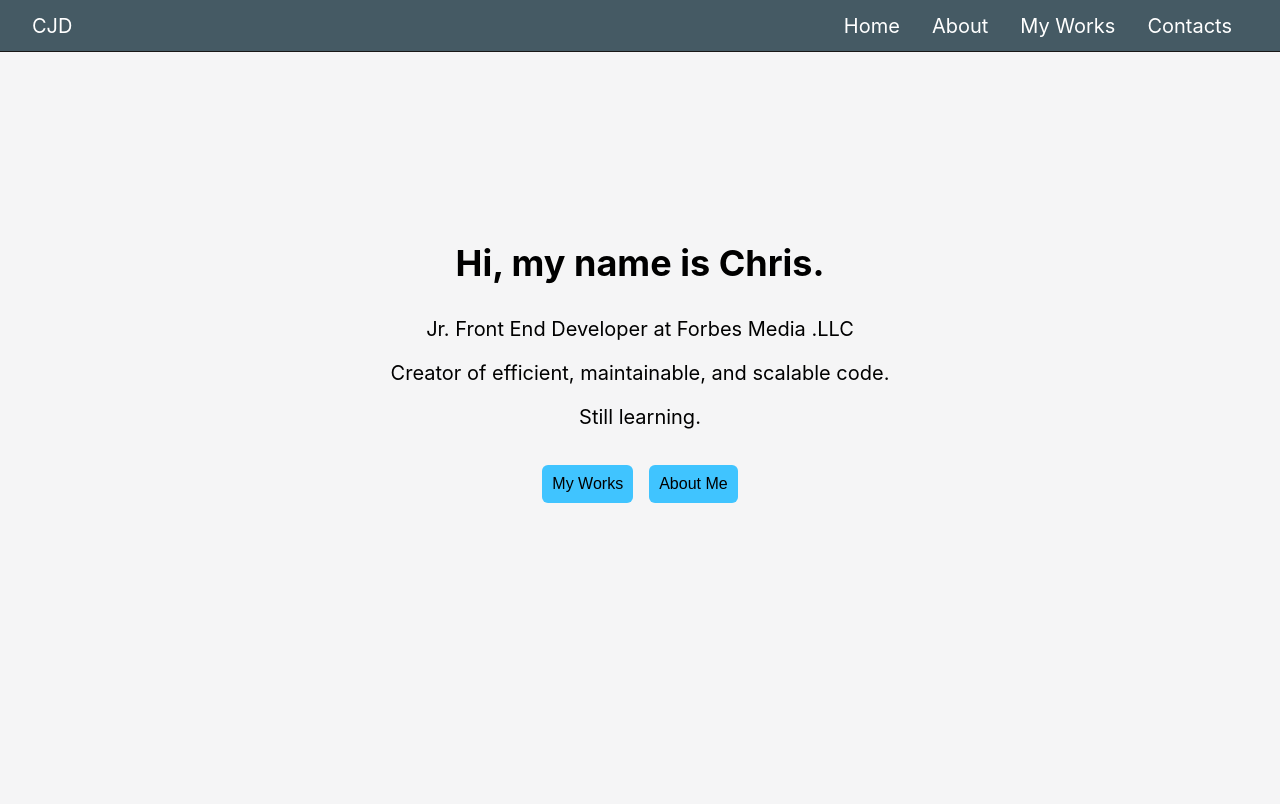
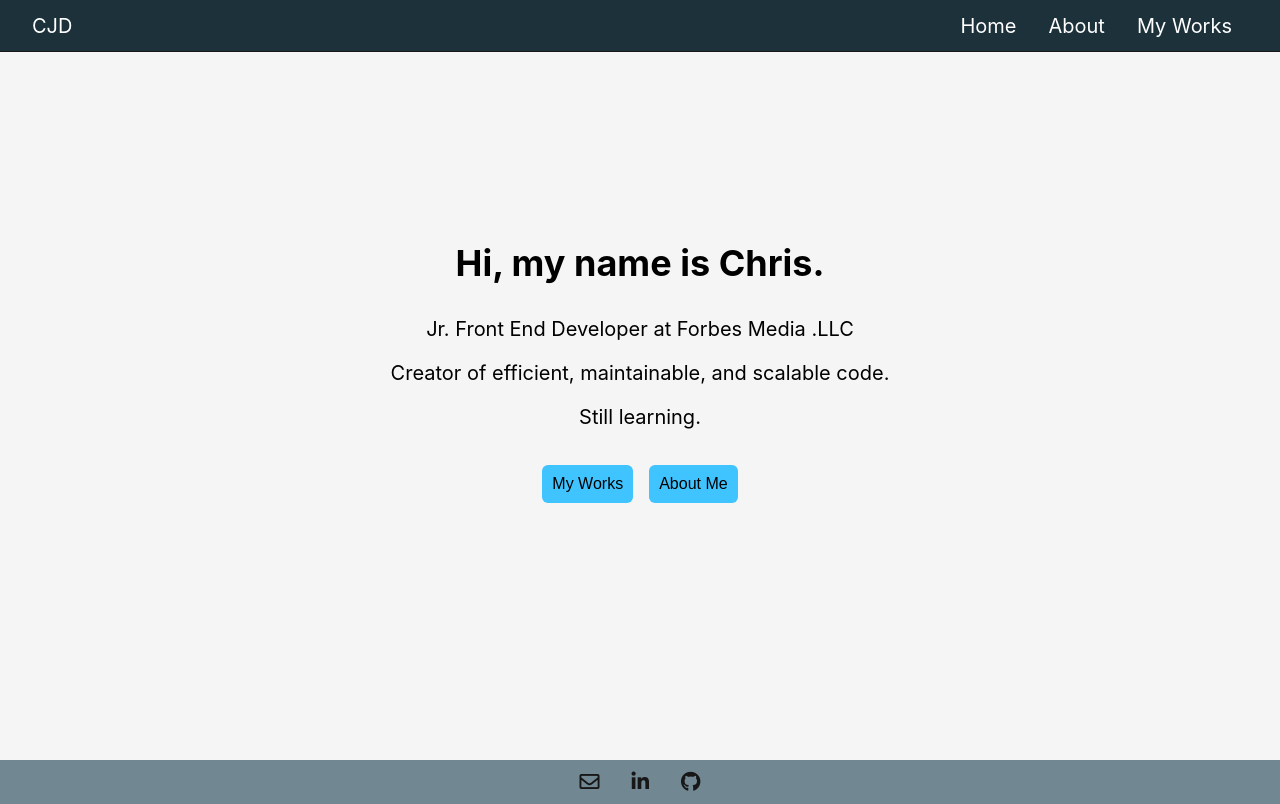
Before and after one commit to cjdeleon62/react-starter, a React app: page / in a window 1280 px wide. Built offline with nearby package versions, Linux system fonts and the light colour scheme.

Commit message:
add the footer

```diff
--- a/src/components/contacts/ContactsComponent.js
+++ /dev/null
@@ -1,10 +0,0 @@
-import React from 'react';
-
-const ContactsComponent = () => (
-  <section>
-    This is the ContactsComponent
-  </section>
-);
-
-ContactsComponent.displayName = 'ContactsComponent';
-export default ContactsComponent;
--- /dev/null
+++ b/src/components/footer/FooterComponent.js
@@ -0,0 +1,21 @@
+import React from 'react';
+
+const FooterComponent = () => (
+  <div className="footer">
+    <div className="footer__block">
+      <a href="mailto:cjdeleon215@gmail.com" target="_top" className="footer__link footer__link--email">
+        <i className="far fa-envelope" />
+      </a>
+      <a href="https://www.linkedin.com/in/cjdeleon62/" target="_blank" rel="noopener noreferrer" className="footer__link footer__link--linkedin">
+        <i className="fab fa-linkedin-in" />
+      </a>
+      <a href="https://github.com/cjdeleon62/" target="_blank" rel="noopener noreferrer" className="footer__link footer__link--github">
+        <i className="fab fa-github" />
+      </a>
+    </div>
+  </div>
+);
+
+FooterComponent.displayName = 'FooterComponent';
+
+export default FooterComponent;
--- a/src/components/header/HeaderComponent.js
+++ b/src/components/header/HeaderComponent.js
@@ -17,9 +17,6 @@ const HeaderComponent = () => (
         <li className="header__link">
           <Link to="/my-works">My Works</Link>
         </li>
-        <li className="header__link">
-          <Link to="/contacts">Contacts</Link>
-        </li>
       </ul>
     </nav>
   </header>
--- a/src/index.html
+++ b/src/index.html
@@ -2,7 +2,7 @@
   <head>
     <meta name="viewport" content="width=device-width, initial-scale=1.0">
     <link rel="stylesheet" href="<%=htmlWebpackPlugin.files.chunks.main.css %>">
-    <link rel="stylesheet" href="https://use.fontawesome.com/releases/v5.1.0/css/all.css" integrity="sha384-lKuwvrZot6UHsBSfcMvOkWwlCMgc0TaWr+30HWe3a4ltaBwTZhyTEggF5tJv8tbt" crossorigin="anonymous">
+    <link rel="stylesheet" href="https://use.fontawesome.com/releases/v5.3.1/css/all.css" integrity="sha384-mzrmE5qonljUremFsqc01SB46JvROS7bZs3IO2EmfFsd15uHvIt+Y8vEf7N7fWAU" crossorigin="anonymous">
     <link rel="shortcut icon" href="">
   </head>
   <body>
--- a/src/index.js
+++ b/src/index.js
@@ -6,10 +6,10 @@ import {
 import { render } from 'react-dom';
 // import HelloComponent from 'components/HelloComponent';
 import HeaderComponent from 'components/header/HeaderComponent';
+import FooterComponent from 'components/footer/FooterComponent';
 import LanderComponent from './components/lander/LanderComponent';
 import AboutComponent from './components/about/AboutComponent';
 import WorksComponent from './components/works/WorksComponent';
-import ContactsComponent from './components/contacts/ContactsComponent';
 
 import './styles/style.scss';
 
@@ -21,7 +21,7 @@ const App = () => (
         <Route exact path="/" component={LanderComponent} />
         <Route path="/about" component={AboutComponent} />
         <Route path="/my-works" component={WorksComponent} />
-        <Route path="/contacts" component={ContactsComponent} />
+        <FooterComponent />
       </Fragment>
     </Router>
   </div>
--- /dev/null
+++ b/src/styles/_footer.scss
@@ -0,0 +1,38 @@
+.footer {
+  align-items: center;
+  background-color: $primary--light;
+  display: flex;
+  height: calc(2.5rem + .5vmin);
+  justify-content: center;
+  padding: 0 2rem;
+
+  .footer__block {
+    height: 100%;
+    display: flex;
+    align-items: center;
+  }
+
+  .footer__signature {
+    font-size: 1.25rem;
+
+    .footer__copyright {
+      font-size: 1rem;
+      margin-left: .25rem;
+    }
+  }
+
+  .footer__link {
+    margin: 0 1rem;
+
+
+    &:hover {
+      i {
+        color: $secondary;
+      }
+    }
+
+    i {
+      font-size: 1.25rem;
+    }
+  }
+}
--- a/src/styles/_header.scss
+++ b/src/styles/_header.scss
@@ -1,5 +1,5 @@
 .header {
-  background-color: $primary;
+  background-color: $primary--dark;
   border-bottom: 1px solid $black;
   color: $text-primary;
   height: calc(3rem + .5vmin);
--- a/src/styles/_lander.scss
+++ b/src/styles/_lander.scss
@@ -1,6 +1,4 @@
 .lander {
-  height: 100vh;
-
   .lander__jumbo {
     text-align: center;
     margin: 0 auto;
--- a/src/styles/_variables.scss
+++ b/src/styles/_variables.scss
@@ -1,7 +1,7 @@
 $black: #181717;
 $primary: #455a64;
 $primary--light: #718792;
-$primary-dark: #1c313a;
+$primary--dark: #1c313a;
 $secondary: #40c4ff;
 $secondary--light: #82f7ff;
 $secondary--dark: #0094cc;
--- a/src/styles/style.scss
+++ b/src/styles/style.scss
@@ -4,6 +4,7 @@
 @import 'lander';
 @import 'about';
 @import 'works';
+@import 'footer';
 
 // layout styles
 * {
@@ -33,6 +34,7 @@ ul {
 
 section {
   padding: calc(3rem + .5vmin) 1rem 0;
+  height: calc(100vh - 2.5rem);
 }
 
 .text__xl {
```
